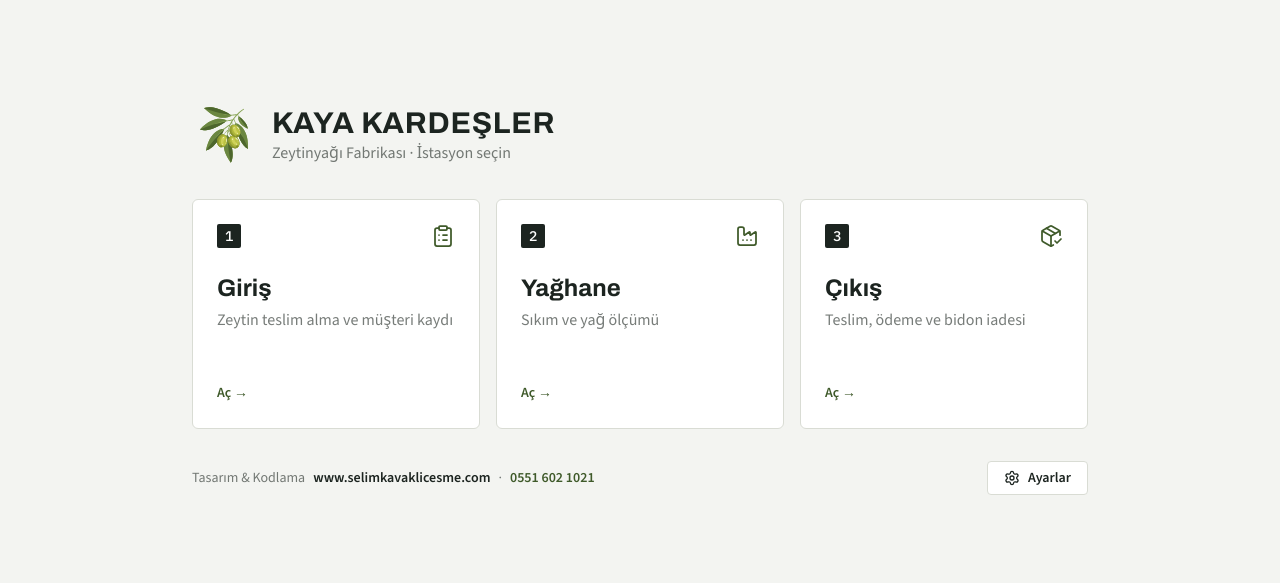
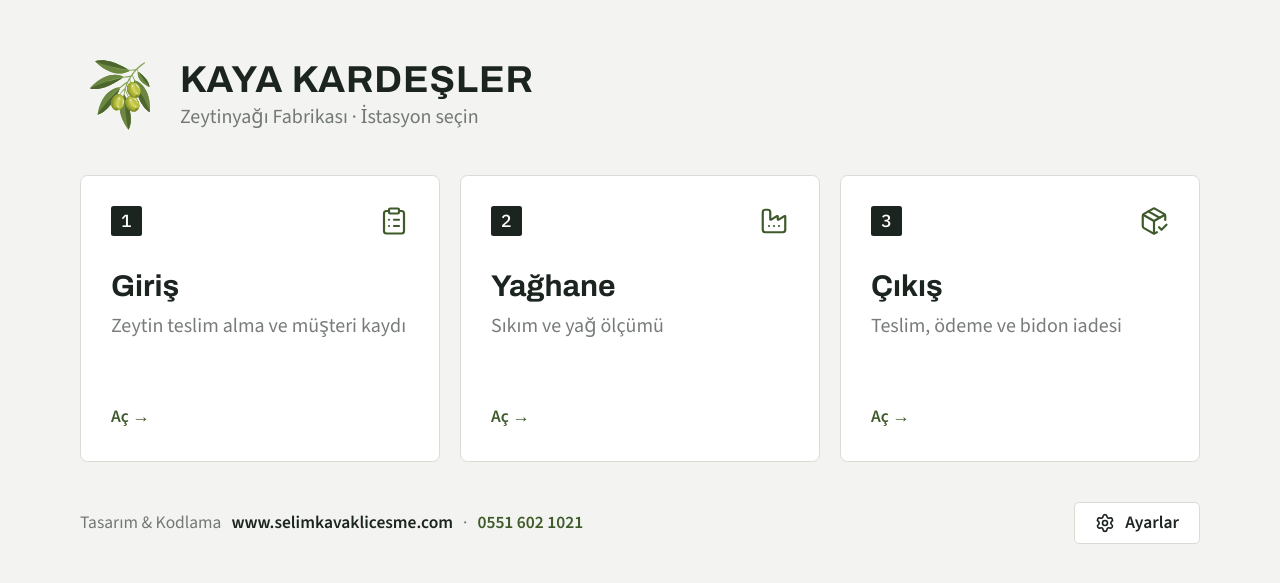
Before and after one commit to Skavces/Yaghane-Uygulamasi, a React (Vite) app in the folder client/: page / in a window 1280 px wide. Shown: the part 101-684 px from the top of the page. Built offline with nearby package versions, Linux system fonts and the light colour scheme; no server answers.

Commit message:
scale UI to 125% via root font size, make row menu width-independent

```diff
--- a/client/src/components/GirisciPanel.jsx
+++ b/client/src/components/GirisciPanel.jsx
@@ -246,7 +246,7 @@ export default function GirisciPanel() {
       {acikMenu && (
         <div
           ref={menuRef}
-          className="card fixed z-[9999] shadow-lg w-40 py-1"
+          className="card fixed z-[9999] shadow-lg w-40 py-1 -translate-x-full"
           style={{ top: menuPos.top, left: menuPos.left }}
         >
           {kayitlar.filter(k => k.id === acikMenu).map(kayit => (
@@ -404,7 +404,7 @@ export default function GirisciPanel() {
             </button>
           </div>
 
-          <div className="p-6 min-h-[500px]">
+          <div className="p-6 min-h-[25rem]">
             {activeTab === "form" && (
               <div className="max-w-lg mx-auto">
                 <form onSubmit={handleSubmit} className="space-y-6">
@@ -679,7 +679,7 @@ export default function GirisciPanel() {
                                         setAcikMenu(null)
                                       } else {
                                         const rect = e.currentTarget.getBoundingClientRect()
-                                        setMenuPos({ top: rect.bottom + 4, left: rect.right - 160 })
+                                        setMenuPos({ top: rect.bottom + 4, left: rect.right })
                                         setAcikMenu(kayit.id)
                                       }
                                     }}
--- a/client/src/index.css
+++ b/client/src/index.css
@@ -3,6 +3,9 @@
 @tailwind utilities;
 
 @layer base {
+  html {
+    font-size: 125%;
+  }
   body {
     @apply bg-zemin text-murekkep font-sans antialiased;
   }
```
